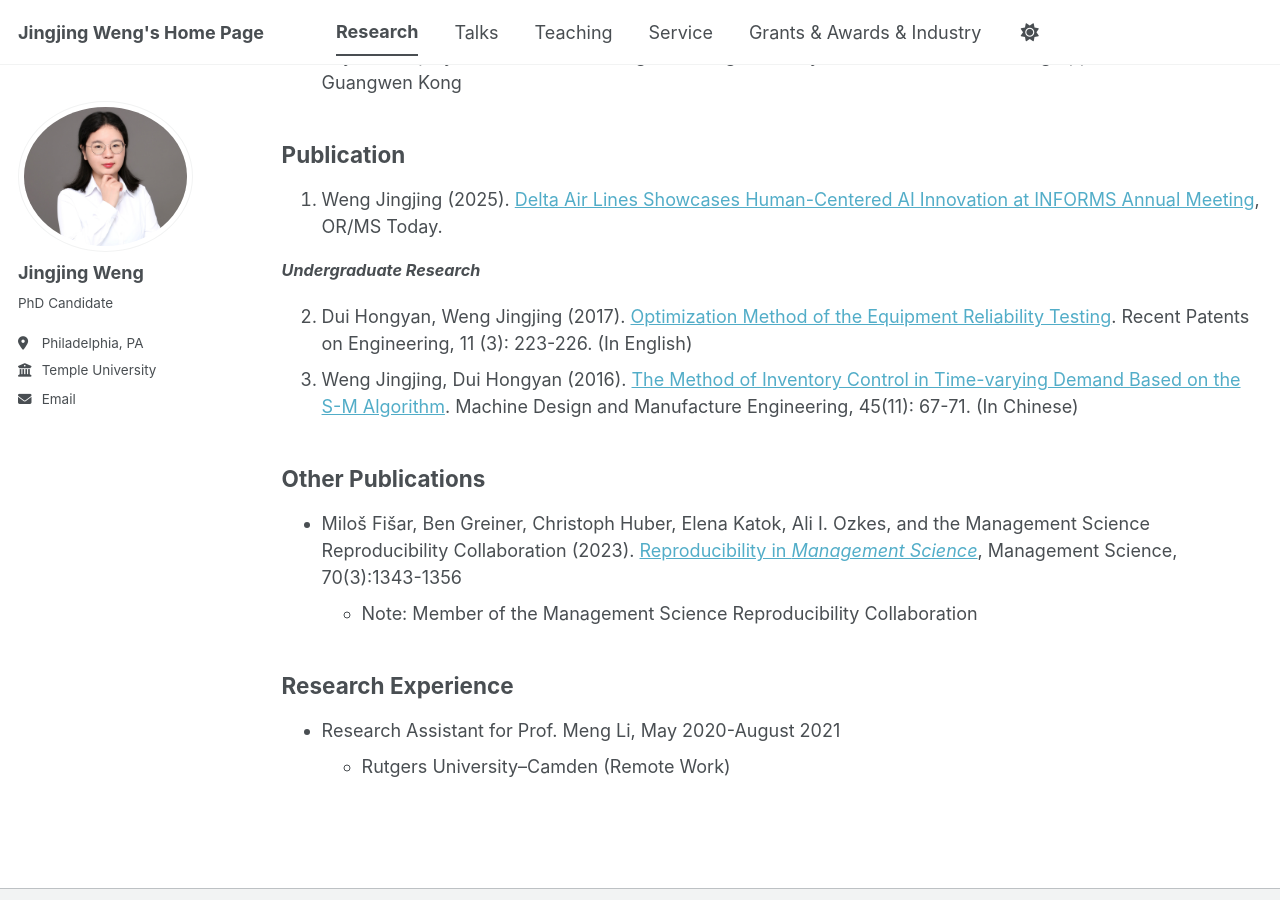
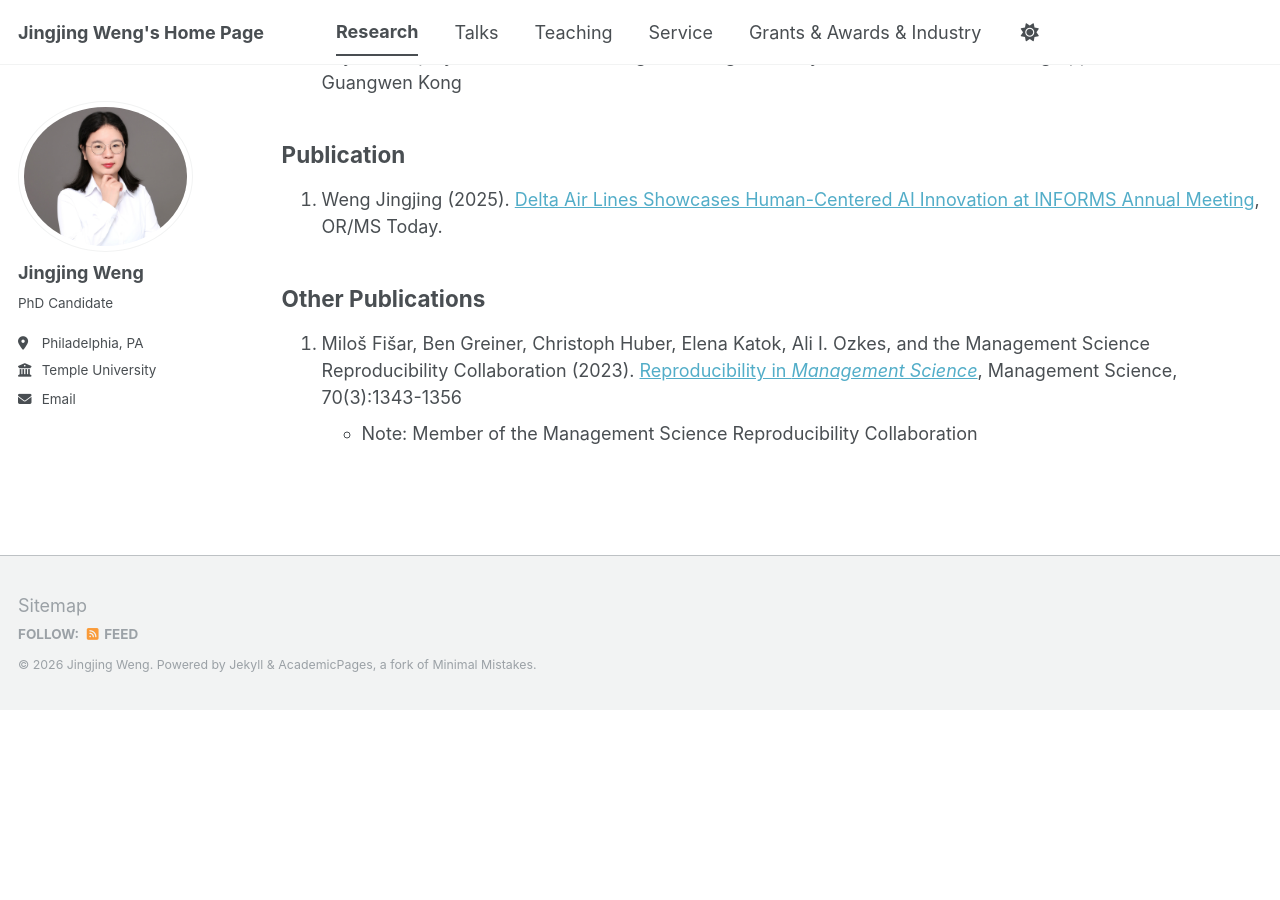
Before and after one commit to JingjingWeng/JingjingWeng.github.io, a Jekyll site: the page built from _pages/publications.md, in a window 1280 px wide and 900 px high, scrolled down 735 px. Built offline with Jekyll 4.4.1, drawn with Linux system fonts in a browser that asks for light colours; a script bundle is joined from its source files by our own code; library files that are not in the unit come from our copies; after the commit the page ends 1446 px from its top, so only the background shows below that; part of the change alters nothing that is shown.

Commit message:
Update publications.md

```diff
--- a/_pages/publications.md
+++ b/_pages/publications.md
@@ -32,6 +32,7 @@ author_profile: true
   <li>Weng Jingjing (2025). <a href="https://pubsonline.informs.org/do/10.1287/orms.2025.04.05n/full/">Delta Air Lines Showcases Human-Centered AI Innovation at INFORMS Annual Meeting</a>, OR/MS Today.</li>
 </ol>
 
+{% comment %}
 <p style="text-align: left; font-size: 0.9em;">
   <strong><em>   Undergraduate Research</em></strong>
 </p>
@@ -40,12 +41,16 @@ author_profile: true
   <li>Dui Hongyan, Weng Jingjing (2017). <a href="https://www.ingentaconnect.com/content/ben/eng/2017/00000011/00000003/art00010">Optimization Method of the Equipment Reliability Testing</a>. Recent Patents on Engineering, 11 (3): 223-226. (In English)</li>
   <li>Weng Jingjing, Dui Hongyan (2016). <a href="http://www.jsjxmhw.com/Html/ArticleView.asp?ID=125&SortID=63">The Method of Inventory Control in Time-varying Demand Based on the S-M Algorithm</a>. Machine Design and Manufacture Engineering, 45(11): 67-71. (In Chinese)</li>
 </ol>
+{% endcomment %}
 
 
 ## Other Publications
-* Miloš Fišar, Ben Greiner, Christoph Huber, Elena Katok, Ali I. Ozkes, and the Management Science Reproducibility Collaboration (2023). [Reproducibility in *Management Science*](https://pubsonline.informs.org/doi/full/10.1287/mnsc.2023.03556), Management Science, 70(3):1343-1356
+1. Miloš Fišar, Ben Greiner, Christoph Huber, Elena Katok, Ali I. Ozkes, and the Management Science Reproducibility Collaboration (2023). [Reproducibility in *Management Science*](https://pubsonline.informs.org/doi/full/10.1287/mnsc.2023.03556), Management Science, 70(3):1343-1356
   * Note: Member of the Management Science Reproducibility Collaboration
 
+
+{% comment %}
 ## Research Experience
 * Research Assistant for Prof. Meng Li, May 2020-August 2021
   * Rutgers University–Camden (Remote Work)
+{% endcomment %}
```
